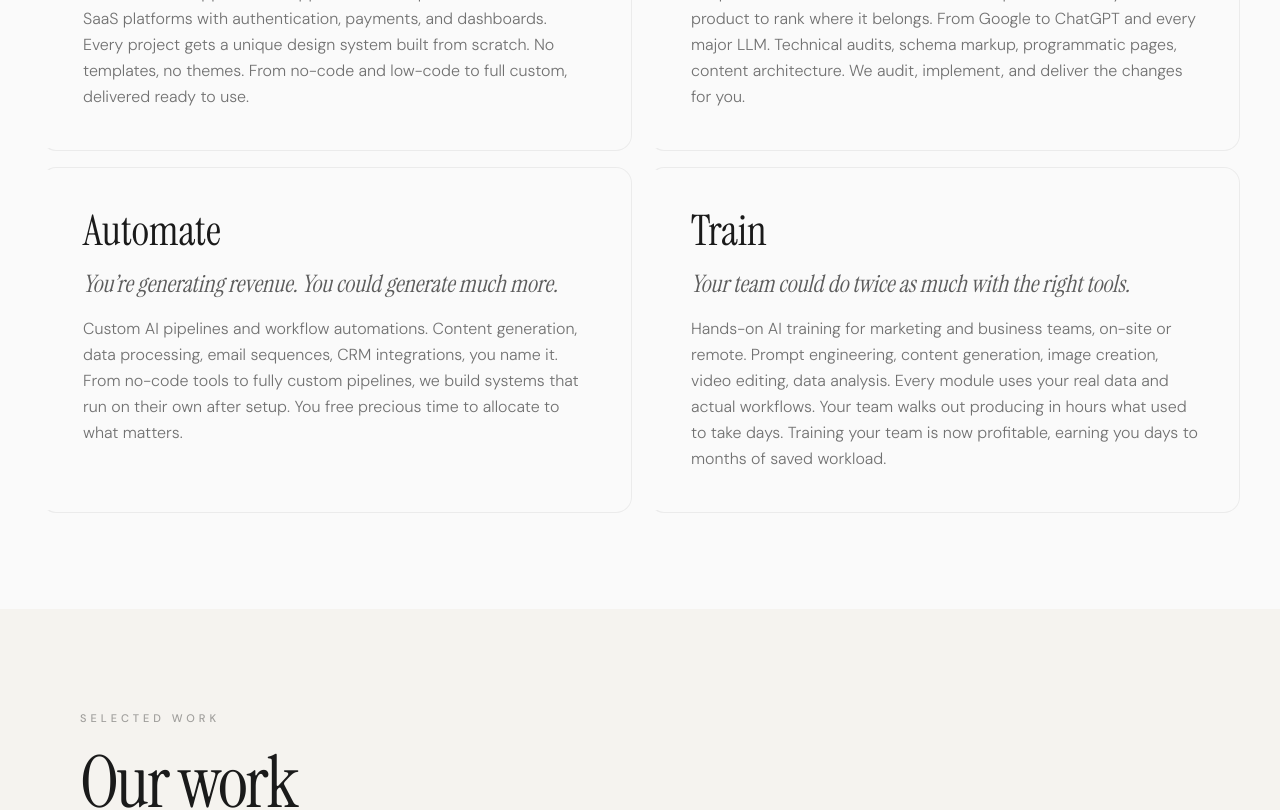
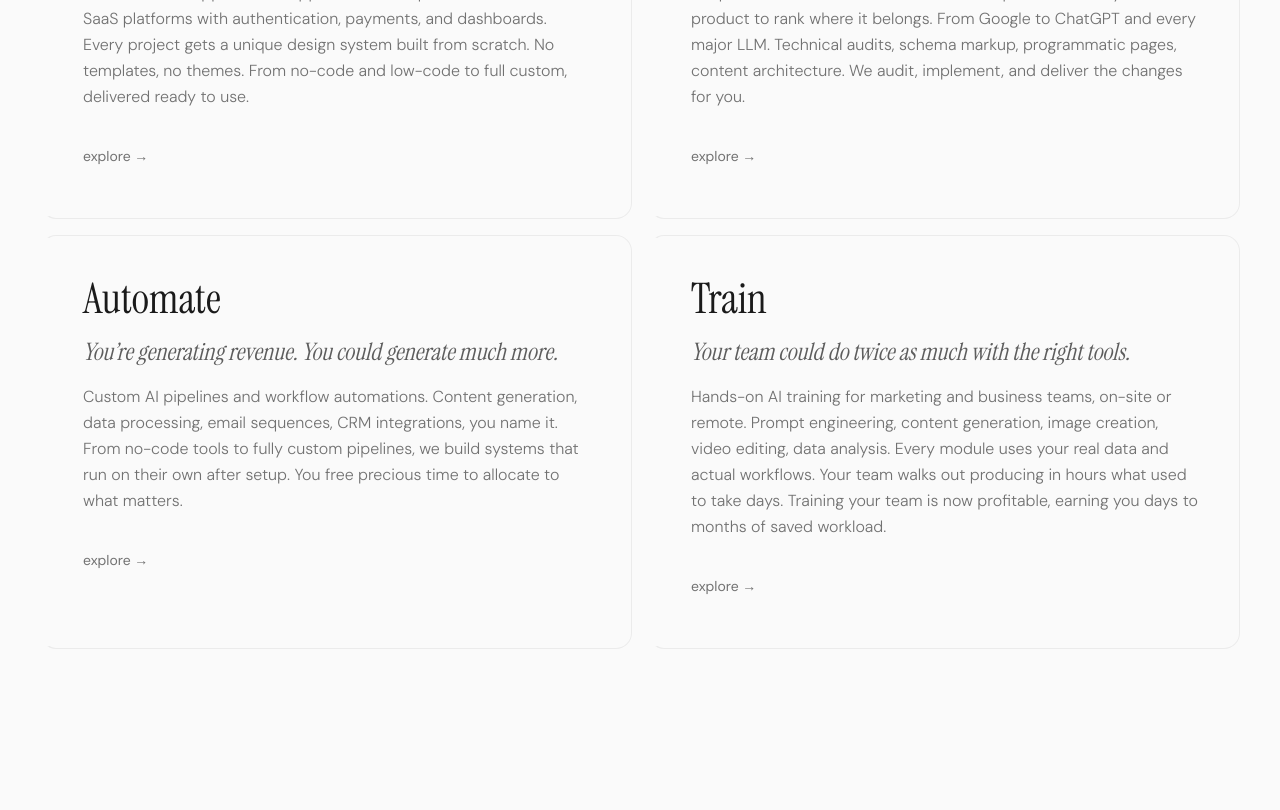
Before and after one commit to Victor777777/rootworks-site, a Next.js app: page / in a window 1280 px wide. Shown: the part 1220-2030 px from the top of the page. Built offline with nearby package versions, Linux system fonts and the light colour scheme.

Commit message:
transparent homepage sections, restore explore cue on service cards

```diff
--- a/src/components/FAQ.tsx
+++ b/src/components/FAQ.tsx
@@ -148,7 +148,7 @@ export default function FAQ() {
   }, []);
 
   return (
-    <section id="faq" className="bg-bg-warm px-5 py-16 md:px-10 md:py-24">
+    <section id="faq" className="bg-transparent px-5 py-16 md:px-10 md:py-24">
       <div className="mx-auto max-w-[720px]">
         <div ref={headerRef} className="mb-10 opacity-0 md:mb-12">
           <span className="text-[11px] font-medium uppercase tracking-[4px] text-text-muted">
--- a/src/components/Services.tsx
+++ b/src/components/Services.tsx
@@ -109,6 +109,9 @@ export default function Services() {
               <p className="mt-4 text-[16px] font-light leading-relaxed text-text-dim">
                 {service.description}
               </p>
+              <span className="mt-6 inline-flex min-h-[44px] items-center text-[14px] lowercase text-text-dim transition-colors duration-300 group-hover:text-text">
+                explore →
+              </span>
             </Link>
           ))}
         </div>
--- a/src/components/Work.tsx
+++ b/src/components/Work.tsx
@@ -152,7 +152,7 @@ export default function Work() {
   return (
     <section
       id="work"
-      className="bg-bg-warm py-16 md:py-24"
+      className="bg-transparent py-16 md:py-24"
     >
       <div className="mx-auto max-w-[1200px] px-6 md:px-10">
         {/* Header */}
```
